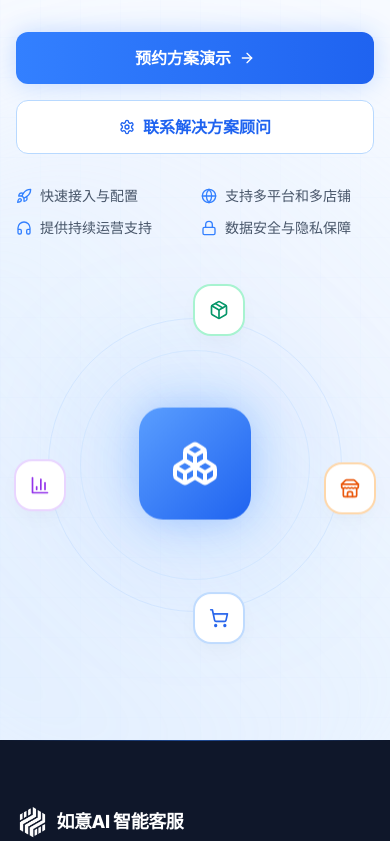
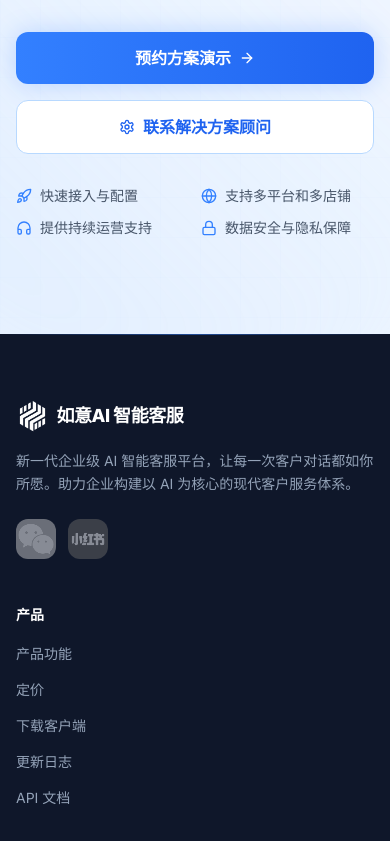
Before and after one commit to jessieoversea09/AI-CS, a React (Vite) app: page /cases in a window 390 px wide. Shown: the part 7267-8108 px from the top of the page. Built offline with nearby package versions, Linux system fonts and the light colour scheme.

Commit message:
Updated CasesPage.tsx

```diff
--- a/src/pages/CasesPage.tsx
+++ b/src/pages/CasesPage.tsx
@@ -649,7 +649,7 @@ function CtaSection() {
       <div className="absolute -bottom-32 left-1/2 -translate-x-1/2 w-[800px] h-[800px] rounded-full bg-gradient-to-tr from-brand-200/40 to-transparent blur-3xl" />
 
       <div className="relative mx-auto max-w-7xl px-4 sm:px-6 lg:px-8">
-        <div className="grid lg:grid-cols-2 gap-12 items-center">
+        <div className="max-w-2xl">
           <motion.div
             initial={{ opacity: 0, y: 24 }}
             whileInView={{ opacity: 1, y: 0 }}
@@ -686,35 +686,6 @@ function CtaSection() {
             </ul>
           </motion.div>
 
-          {/* right visual */}
-          <motion.div
-            initial={{ opacity: 0, scale: 0.9 }}
-            whileInView={{ opacity: 1, scale: 1 }}
-            viewport={{ once: true }}
-            transition={{ duration: 0.7 }}
-            className="relative mx-auto w-full max-w-sm aspect-square"
-          >
-            <div className="absolute inset-8 rounded-full border border-brand-200/40" />
-            <div className="absolute inset-16 rounded-full border border-brand-200/30" />
-            <div className="absolute inset-0 grid place-items-center">
-              <div className="relative">
-                <div className="absolute -inset-10 rounded-full bg-brand-400/20 blur-3xl animate-pulseGlow" />
-                <div className="relative grid place-items-center w-28 h-28 rounded-3xl bg-gradient-to-br from-brand-400 to-brand-600 shadow-glow animate-floaty">
-                  <Boxes className="w-12 h-12 text-white" />
-                </div>
-              </div>
-            </div>
-            {orbitNodes.slice(0, 4).map((n, i) => {
-              const c = colorMap[n.color];
-              return (
-                <div key={n.label} className={`absolute ${n.pos} animate-floatySlow`} style={{ animationDelay: `${i * 0.5}s` }}>
-                  <div className={`grid place-items-center w-12 h-12 rounded-2xl bg-white shadow-card ring-2 ${c.ring}`}>
-                    <n.icon className={`w-5 h-5 ${c.text}`} />
-                  </div>
-                </div>
-              );
-            })}
-          </motion.div>
         </div>
       </div>
     </section>
```
